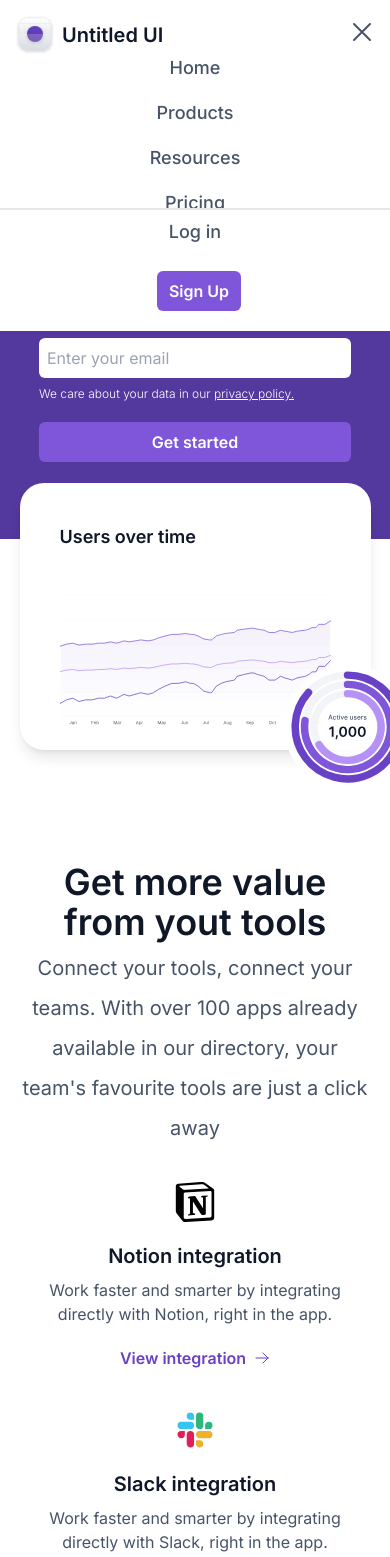
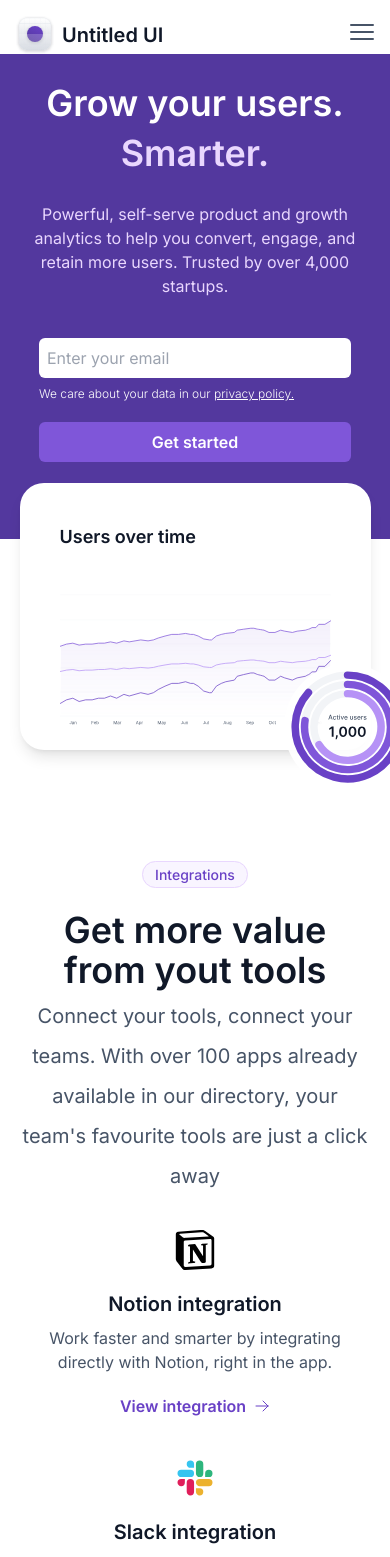
Before and after one commit to DeFariaM/skills-test, a React (Vite) app: page / in a window 390 px wide. Shown: the top 1557 px of the page. Built offline with nearby package versions, Linux system fonts and the light colour scheme.

Commit message:
fix: responsive details and add id's

```diff
--- a/src/components/Collage.jsx
+++ b/src/components/Collage.jsx
@@ -3,11 +3,12 @@ import React from "react";
 const Collage = () => {
   return (
     <div
-      className="mx-auto flex flex-col items-center justify-between
-    py-20 xl:flex-row"
+      id="collage"
+      className="mx-auto flex w-[90%] flex-col items-center justify-between py-20
+    md:w-full xl:flex-row"
     >
       <div className=" items-center space-y-10  p-10 lg:w-[60%]">
-        <h1 className="text-nowrap text-5xl font-semibold">
+        <h1 className="text-5xl font-semibold md:text-nowrap">
           No long-term contracts.
           <br />
           No catches.
@@ -26,7 +27,10 @@ const Collage = () => {
         </div>
       </div>
 
-      <div className="mx-auto grid w-[100%] grid-cols-1 justify-center gap-4  md:grid-rows-2 xl:w-[50%]">
+      <div
+        id="grid-collage"
+        className="mx-auto grid w-[100%] grid-cols-1 justify-center gap-4  md:grid-rows-2 xl:w-[50%]"
+      >
         <div className="mx-auto grid w-full grid-cols-1 gap-4  md:w-fit md:grid-cols-2 md:items-end">
           <div className="flex max-h-[350px] items-center justify-center overflow-hidden md:max-h-[160px] md:max-w-[160px]">
             <img
--- a/src/components/FAQ/Accordion.jsx
+++ b/src/components/FAQ/Accordion.jsx
@@ -5,12 +5,12 @@ import Minus from "../../icons/Minus";
 const Accordion = ({ question, answer }) => {
   const [accOpen, setAccOpen] = useState(false);
   return (
-    <div className="mx-auto w-[90%] lg:w-[50%]">
+    <div id="accordion" className="mx-auto w-[90%] lg:w-[50%]">
       <button
         onClick={() => setAccOpen(!accOpen)}
         className="mt-5 flex w-full items-center justify-between"
       >
-        <span className="text-lg font-medium">{question}</span>
+        <h3 className="text-lg font-medium">{question}</h3>
         {accOpen ? (
           <span
             className={`h-6 w-6 origin-center transform transition duration-200 ease-out ${
--- a/src/components/FAQ/FAQ.jsx
+++ b/src/components/FAQ/FAQ.jsx
@@ -34,10 +34,10 @@ const FAQ = () => {
     },
   ];
   return (
-    <div>
-      <div className="space-y-5 text-center">
+    <div id="faq" className="space-y-16">
+      <div className="space-y-6 text-center">
         <h2 className="text-4xl font-semibold">Frequently asked questions</h2>
-        <p className="text-xl text-secondary">
+        <p className="mx-auto w-[60%] text-xl text-secondary md:w-full">
           Everything you need to know about the product and billing.
         </p>
       </div>
--- a/src/components/Features/Features.jsx
+++ b/src/components/Features/Features.jsx
@@ -19,11 +19,13 @@ const Features = () => {
     },
   ];
   return (
-    <div className="container mx-auto justify-center text-center">
+    <div id="features" className="container mx-auto justify-center text-center">
       <div className="space-y-10">
-        <h1 className="text-4xl font-semibold">
+        <span className="etiq-section ">Features</span>
+
+        <h2 className="text-4xl font-semibold">
           Cutting-edge features for advanced analytics
-        </h1>
+        </h2>
         <p className="mx-auto text-xl text-secondary md:w-[60%]">
           Powerful, self-serve product and growth analytics to help you convert,
           engage, and retain more users. Trusted by over 4,000 startups.
--- a/src/components/GiveAShot.jsx
+++ b/src/components/GiveAShot.jsx
@@ -1,6 +1,6 @@
 const GiveAShot = () => {
   return (
-    <div className="banner-brand">
+    <div id="giveashot" className="banner-brand w-[90%] lg:w-full ">
       <div className="items-center  space-y-10 p-16 text-start md:w-[66%]">
         <h1 className="text-4xl font-semibold text-brand-primary">
           Give us a shot
--- a/src/components/Header/Header.jsx
+++ b/src/components/Header/Header.jsx
@@ -2,7 +2,7 @@ import Nav from "./Nav";
 
 const Header = () => {
   return (
-    <header className="fixed top-0 z-40 w-full bg-white">
+    <header id="header" className="fixed top-0 z-40 w-full bg-white">
       <Nav />
     </header>
   );
--- a/src/components/Header/LogInBtn.jsx
+++ b/src/components/Header/LogInBtn.jsx
@@ -1,6 +1,9 @@
 const LogInBtn = () => {
   return (
-    <div className="flex flex-col items-center justify-center gap-[2vh] space-x-2 border-t-2 bg-white pb-5 md:flex-row md:border-t-0">
+    <div
+      id="btn-users"
+      className="flex flex-col items-center justify-center gap-[2vh] space-x-2 border-t-2 bg-white pb-5 shadow-2xl lg:flex-row lg:border-t-0 lg:shadow-none"
+    >
       <button className="nav-btn">Log in</button>
       <button className=" btn-primary">Sign Up</button>
     </div>
--- a/src/components/Header/Nav.jsx
+++ b/src/components/Header/Nav.jsx
@@ -1,4 +1,4 @@
-import { useState } from "react";
+import { useEffect, useState } from "react";
 import Logotype from "../../icons/Logotype";
 import Menu from "../../icons/Menu";
 import LogInBtn from "./LogInBtn";
@@ -6,31 +6,42 @@ import NavLinks from "./NavLinks";
 import { Close } from "../../icons/Close";
 
 const Nav = () => {
-  const [toggle, setToggle] = useState(true);
+  const [toggle, setToggle] = useState(null);
 
   const toggleMenu = () => {
     setToggle(!toggle);
   };
 
+  useEffect(() => {
+    if (window.innerWidth < 1028) {
+      setToggle(false);
+    } else {
+      setToggle(true);
+    }
+  }, [window.innerWidth]);
+
   window.addEventListener("resize", () => {
-    if (window.innerWidth > 768) setToggle(true);
-    if (window.innerWidth < 768) setToggle(false);
+    if (window.innerWidth > 1028) setToggle(true);
+    if (window.innerWidth < 1028) setToggle(false);
   });
   return (
-    <nav className="mx-4 mt-4 flex items-center justify-between md:container md:mx-auto">
+    <nav
+      id="navbar"
+      className="mx-4 mt-4 flex items-center justify-between lg:container lg:mx-auto"
+    >
       <div className="flex min-h-fit justify-between space-x-10">
         <div>
           <Logotype />
         </div>
-        <div className="absolute right-0 top-[100%] min-h-[25vh] w-full md:relative md:min-h-fit md:items-center ">
+        <div className="absolute right-0 top-[100%] min-h-[25vh] w-full lg:relative lg:min-h-fit lg:items-center ">
           {toggle && <NavLinks />}
         </div>
       </div>
 
-      <div className="absolute left-0 top-52 w-full md:relative md:top-0 md:flex md:min-h-fit md:justify-end">
+      <div className="absolute left-0 top-60 w-full lg:relative lg:top-0 lg:flex lg:min-h-fit lg:justify-end">
         {toggle && <LogInBtn />}
       </div>
-      <button className="fixed right-3 top-4 md:hidden" onClick={toggleMenu}>
+      <button className="fixed right-3 top-4 lg:hidden" onClick={toggleMenu}>
         {toggle ? (
           <Close className="w-8 text-secondary " />
         ) : (
--- a/src/components/Header/NavLinks.jsx
+++ b/src/components/Header/NavLinks.jsx
@@ -2,8 +2,8 @@ import { NavLink } from "react-router-dom";
 
 const NavLinks = () => {
   return (
-    <div className=" justify-center bg-white pb-5 lg:space-x-6">
-      <ul className="flex flex-col items-center gap-[2vh] md:flex-row">
+    <div id="navlinks" className=" justify-center bg-white pb-5 lg:space-x-6">
+      <ul className="flex flex-col items-center gap-[2vh] lg:flex-row">
         <li>
           <NavLink className="nav-btn" to="/">
             Home
--- a/src/components/Integrations/Integrations.jsx
+++ b/src/components/Integrations/Integrations.jsx
@@ -40,8 +40,9 @@ const Integrations = () => {
     },
   ];
   return (
-    <div className="container mx-auto">
-      <div className="mx-auto w-[90%] text-center md:w-[60%]">
+    <div id="integrations" className="container mx-auto">
+      <div className="mx-auto w-[90%] space-y-6 text-center md:w-[60%]">
+        <span className="etiq-section ">Integrations</span>
         <p className=" justify-center text-4xl font-semibold">
           Get more value from yout tools
           <br />
--- a/src/components/Review.jsx
+++ b/src/components/Review.jsx
@@ -1,6 +1,6 @@
 const Review = () => {
   return (
-    <div className="banner-brand">
+    <div id="review" className="banner-brand w-[90%] lg:w-full">
       <div className=" h-[500px] w-[100%]  overflow-hidden  lg:h-auto lg:w-[50%]">
         <img
           src="https://s3-alpha-sig.figma.com/img/736d/3947/f97451506ea4b1ef2f26c7028f66a221?Expires=1709510400&Key-Pair-Id=APKAQ4GOSFWCVNEHN3O4&Signature=o673mqwKljujT6u9fZZiqyEfOtfS7at95~5iy61JEQbUJPsv77iD7Y4zVotM~YL7wLVQO1EtUqz6N1AE5pIPCXJbsy17UEjjtedfPOLcWMi0wKrElRa0ofGc-egCPDSzOohEq5okzWm3G4LW3mTVHbDmQyIVViIgyMsgviKlKbesChkGLMAExlQjMqS0ah9GiMKzIS0ajmbpjAOQSuy-A5EmloXz4c2Aa3EUNVfhPpuvYihkvfuXUDtXSeCOr-holCO6ECuYRolBNLA6oP4A50QLcMPzFSEDQDvOThUQalpTtuYcv1HVJtSaMFKrEDSri8jbfG8LX43~ybb0cbD~lg__"
--- a/src/icons/Logotype.jsx
+++ b/src/icons/Logotype.jsx
@@ -1,6 +1,6 @@
-const Logotype = ({ logo, brand }) => {
+const Logotype = () => {
   return (
-    <div className="w-42 flex items-center justify-center font-inter font-semibold text-primary">
+    <div className="w-42 flex items-center font-inter font-semibold text-primary">
       <svg
         width="38"
         height="38"
```
